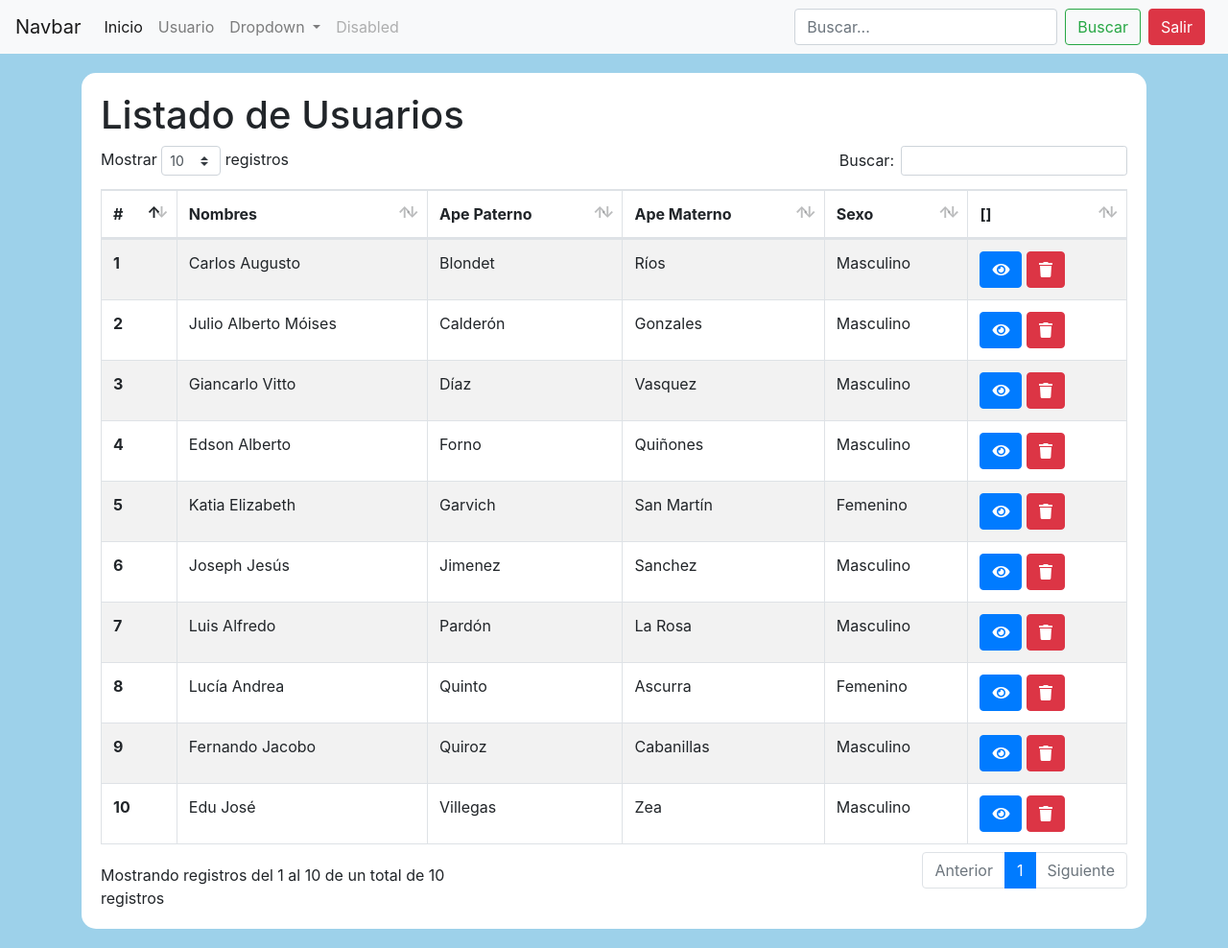
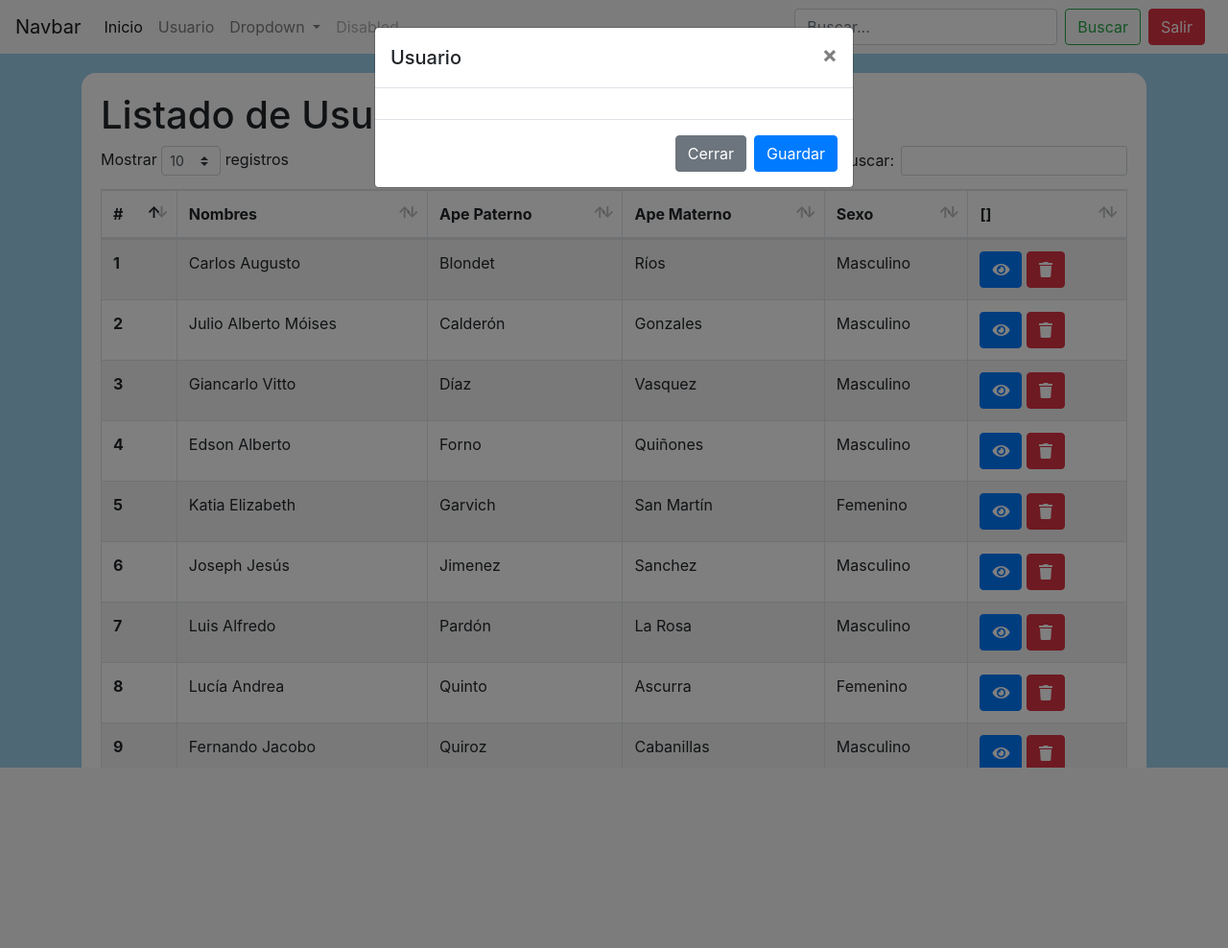
Before and after one commit to jamcgh/proyecto, a PHP site: page /usuario.php in a window 1280 px wide, after a click that opens the changed part. Shown: the whole page at 96% size. After the commit the page ends 800 px from the top, so only its background shows below. Run offline with PHP 8.4, Linux system fonts and the light colour scheme; the visitor is signed in with stand-in values (Sample User, id 1); data that the repository does not hold is empty.

Commit message:
Fix: Update vista usuario

```diff
--- /dev/null
+++ b/css/loading.css
@@ -0,0 +1,249 @@
+/* Loading-overlay styles */
+
+@font-face {
+  font-family: "demo";
+  src: url('../fonts/icons.woff') format("woff"), url('../fonts/icons.ttf') format("truetype");
+}
+
+@-moz-keyframes loadingStart {
+  0% {
+    opacity: 0;
+  }
+  100% {
+    opacity: 1;
+  }
+}
+@-webkit-keyframes loadingStart {
+  0% {
+    opacity: 0;
+  }
+  100% {
+    opacity: 1;
+  }
+}
+@-o-keyframes loadingStart {
+  0% {
+    opacity: 0;
+  }
+  100% {
+    opacity: 1;
+  }
+}
+@keyframes loadingStart {
+  0% {
+    opacity: 0;
+  }
+  100% {
+    opacity: 1;
+  }
+}
+@-moz-keyframes loading {
+  0% {
+    -moz-transform: rotate(0deg);
+    transform: rotate(0deg);
+  }
+  50% {
+    -moz-transform: rotate(180deg);
+    transform: rotate(180deg);
+  }
+  100% {
+    -moz-transform: rotate(360deg);
+    transform: rotate(360deg);
+  }
+}
+@-webkit-keyframes loading {
+  0% {
+    -webkit-transform: rotate(0deg);
+    transform: rotate(0deg);
+  }
+  50% {
+    -webkit-transform: rotate(180deg);
+    transform: rotate(180deg);
+  }
+  100% {
+    -webkit-transform: rotate(360deg);
+    transform: rotate(360deg);
+  }
+}
+@-o-keyframes loading {
+  0% {
+    -o-transform: rotate(0deg);
+    transform: rotate(0deg);
+  }
+  50% {
+    -o-transform: rotate(180deg);
+    transform: rotate(180deg);
+  }
+  100% {
+    -o-transform: rotate(360deg);
+    transform: rotate(360deg);
+  }
+}
+@keyframes loading {
+  0% {
+    transform: rotate(0deg);
+  }
+  50% {
+    transform: rotate(180deg);
+  }
+  100% {
+    transform: rotate(360deg);
+  }
+}
+
+.loading {
+  position: relative;
+  pointer-events: none;
+}
+
+.loading .loading-overlay {
+  position: absolute;
+  top: 0;
+  bottom: 0;
+  left: 0;
+  right: 0;
+  -webkit-animation: loadingStart 3s 300ms linear 1 both;
+  -moz-animation: loadingStart 3s 300ms linear 1 both;
+  -o-animation: loadingStart 3s 300ms linear 1 both;
+  animation: loadingStart 3s 300ms linear 1 both;
+  background: rgba(255, 255, 255, 0.5);
+  text-align: center;
+}
+.loading .loading-text {
+  font-size: 0.875rem;
+  line-height: 1.3125rem;
+  text-shadow: white 0 0 1em, white 0 0 0.5em, white 0 0 0.25em;
+  position: relative;
+  display: block;
+  text-transform: uppercase;
+  font-weight: bold;
+}
+.loading .loading-text:after {
+  content: "...";
+}
+.loading .loading-spinner {
+  position: absolute;
+  top: 50%;
+  bottom: 0;
+  left: 0;
+  right: 0;
+  margin: -3.9375rem auto 0;
+  color: #1a1d1d;
+  text-align: center;
+}
+.loading .loading-icon {
+  font-size: 4.8125rem;
+  line-height: 5.25rem;
+  text-shadow: rgba(255, 255, 255, 0.75) 0 0 0.5em;
+  -webkit-animation: loading 1s steps(4) infinite;
+  -moz-animation: loading 1s steps(4) infinite;
+  -o-animation: loading 1s steps(4) infinite;
+  animation: loading 1s steps(4) infinite;
+  display: block;
+  vertical-align: middle;
+}
+.loading .loading-icon:before {
+  vertical-align: middle;
+  content: "\e000";
+  font-family: "demo";
+}
+
+/* Demo page styles */
+
+* {
+  box-sizing: border-box;
+}
+
+html {
+  font-family: "Franklin Gothic Medium", "Franklin Gothic", "ITC Franklin Gothic", Arial, sans-serif;
+}
+
+.demo {
+  min-width: 34em;
+  max-width: 52em;
+  margin: 1em auto;
+  padding: 1em;
+}
+
+.demo-content {
+  text-align: right;
+}
+
+#target {
+  clear: both;
+  width: 100%;
+  height: 2em;
+  margin-bottom: 1em;
+  padding: 0 0 55% 1em;
+  border: 2px solid black;
+  text-align: left;
+}
+
+#target {
+  background-size: cover;
+  position: fixed;
+  top: 0px;
+  border: none;
+  z-index: 9999;
+}
+
+.toggle-loading {
+  float: left;
+  margin-bottom: 1em;
+  padding: 1em 2em;
+  border: none;
+  border-radius: .25em;
+  background: pink;
+  font: inherit;
+  font-size: 1.25em;
+  text-transform: uppercase;
+  color: white;
+  text-shadow: 0 1px 0 rgba(0, 0, 0, 0.5);
+  transition: all 150ms;
+}
+
+.toggle-loading:focus {
+  outline: none;
+  box-shadow: 0 0 1px 2px rgba(0, 0, 0, 0.1) inset;
+}
+
+.toggle-loading:hover {
+  cursor: pointer;
+  background: #fd9297;
+}
+
+.toggle-loading:active {
+  background: #bc6d71;
+  box-shadow: 0 0 1px 2px rgba(0, 0, 0, 0.25) inset;
+}
+
+label[for="css-input"] {
+  display: inline-block;
+  padding-top: 3em;
+}
+
+pre {
+  overflow: auto;
+  font-family: "Courier New", Courier, "Lucida Sans Typewriter", "Lucida Typewriter", monospace, serif;
+  font-size: .85em;
+  line-height: 1.5em;
+  color: grey;
+}
+
+.code-samples .js {
+  clear: both;
+  margin-bottom: 1em;
+}
+
+.code-samples .html {
+  clear: both;
+  border-top: 1px dashed;
+  border-color: grey;
+  margin-bottom: 1em;
+}
+
+.code-samples .css {
+  clear: both;
+  border-top: 1px dashed;
+  border-color: grey;
+}
--- /dev/null
+++ b/js/loading-overlay.min.js
@@ -0,0 +1,4 @@
+/*! Loading Overlay - v1.0.2 - 2014-02-19
+* http://jgerigmeyer.github.io/jquery-loading-overlay/
+* Copyright (c) 2014 Jonny Gerig Meyer; Licensed MIT */
+!function(a){"use strict";var b={init:function(b){var c=a.extend({},a.fn.loadingOverlay.defaults,b),d=a(this).addClass(c.loadingClass),e='<div class="'+c.overlayClass+'"><p class="'+c.spinnerClass+'"><span class="'+c.iconClass+'"></span><span class="'+c.textClass+'">'+c.loadingText+"</span></p></div>";return d.data("loading-overlay")||d.prepend(a(e)).data("loading-overlay",!0),d},remove:function(b){var c=a.extend({},a.fn.loadingOverlay.defaults,b),d=a(this).data("loading-overlay",!1);return d.find("."+c.overlayClass).detach(),d.hasClass(c.loadingClass)?d.removeClass(c.loadingClass):d.find("."+c.loadingClass).removeClass(c.loadingClass),d},exposeMethods:function(){return b}};a.fn.loadingOverlay=function(c){return b[c]?b[c].apply(this,Array.prototype.slice.call(arguments,1)):"object"!=typeof c&&c?void a.error("Method "+c+" does not exist on jQuery.loadingOverlay"):b.init.apply(this,arguments)},a.fn.loadingOverlay.defaults={loadingClass:"loading",overlayClass:"loading-overlay",spinnerClass:"loading-spinner",iconClass:"loading-icon",textClass:"loading-text",loadingText:"loading"}}(jQuery);
--- /dev/null
+++ b/js/web/usuario.js
@@ -0,0 +1,8 @@
+$('#mdlUsuario').on('show.bs.modal', function (event) {
+	var button = event.target;
+	//showLoading();
+	/*$.ajax({
+		type : "GET",
+		data : {id : }
+	});*/
+});
--- /dev/null
+++ b/resources/views/includes/loading.phtml
@@ -0,0 +1,13 @@
+<link rel="stylesheet" type="text/css" href="css/loading.css">
+<div id="target" class="loading"></div>
+<script type="text/javascript" src="js/loading-overlay.min.js"></script>
+<script type="text/javascript">
+	showLoading = function() {
+		$("#target").css("display", "block");
+		$("#target").loadingOverlay();
+	};
+	removeLoading = function() {
+		$("#target").css("display", "none");
+		$("#target").loadingOverlay('remove');
+	}
+</script>
--- a/resources/views/modal/mdl_usuario.phtml
+++ b/resources/views/modal/mdl_usuario.phtml
@@ -1,19 +1,19 @@
 <!-- Modal -->
-<div class="modal fade" id="exampleModal" tabindex="-1" aria-labelledby="exampleModalLabel" aria-hidden="true">
+<div class="modal fade" id="mdlUsuario" tabindex="-1" aria-labelledby="exampleModalLabel" aria-hidden="true">
   <div class="modal-dialog">
     <div class="modal-content">
       <div class="modal-header">
-        <h5 class="modal-title" id="exampleModalLabel">Modal title</h5>
+        <h5 class="modal-title" id="exampleModalLabel">Usuario</h5>
         <button type="button" class="close" data-dismiss="modal" aria-label="Close">
           <span aria-hidden="true">&times;</span>
         </button>
       </div>
       <div class="modal-body">
-        ...
+
       </div>
       <div class="modal-footer">
-        <button type="button" class="btn btn-secondary" data-dismiss="modal">Close</button>
-        <button type="button" class="btn btn-primary">Save changes</button>
+        <button type="button" class="btn btn-secondary" data-dismiss="modal">Cerrar</button>
+        <button type="button" class="btn btn-primary">Guardar</button>
       </div>
     </div>
   </div>
--- a/usuario.php
+++ b/usuario.php
@@ -16,7 +16,8 @@
 		<div class="container">
 			<?php
 				//echo file_get_contents(__DIR__."/resources/assets/js/usuario.json"); exit;
-				$usuariosData = json_decode(file_get_contents(__DIR__."/resources/assets/js/usuario.json"), true);
+				$usuarioJson = file_get_contents(__DIR__."/resources/assets/js/usuario.json");
+				$usuariosData = json_decode($usuarioJson, true);
 			?>
 			<div class="box box-primary content-table">
 				<h1>Listado de Usuarios</h1>
@@ -44,7 +45,7 @@
 							      <td><?php echo $value["ape_materno"];?></td>
 							      <td><?php echo $value["sexo"];?></td>
 							      <td>
-						      	<a href="#" data-toggle="modal" data-target="#mdlUsuario" class="btn btn-primary">
+							      	<a href="#" data-toggle="modal" data-target="#mdlUsuario" class="btn btn-primary" data-id="<?php echo $value['id'];?>">
 							      		<i class="fas fa-eye"></i>
 							      	</a>
 							      	<button class="btn btn-danger">
@@ -60,7 +61,11 @@
 
 		</div>
 		<?php
+			include __DIR__."/resources/views/modal/mdl_usuario.phtml";
+		?>
+		<?php
 			include __DIR__."/resources/views/includes/script.phtml";
+			include __DIR__."/resources/views/includes/loading.phtml";
 		?>
 		<script type="text/javascript">
 			var table = $('#table-usuarios').DataTable({
@@ -75,5 +80,6 @@
 			    //new $.fn.dataTable.FixedHeader( table );
 			} );
 		</script>
+		<script type="text/javascript" src="js/web/usuario.js"></script>
 	</body>
 </html>
```
Lines whose indentation alone changed are shown as unchanged.
